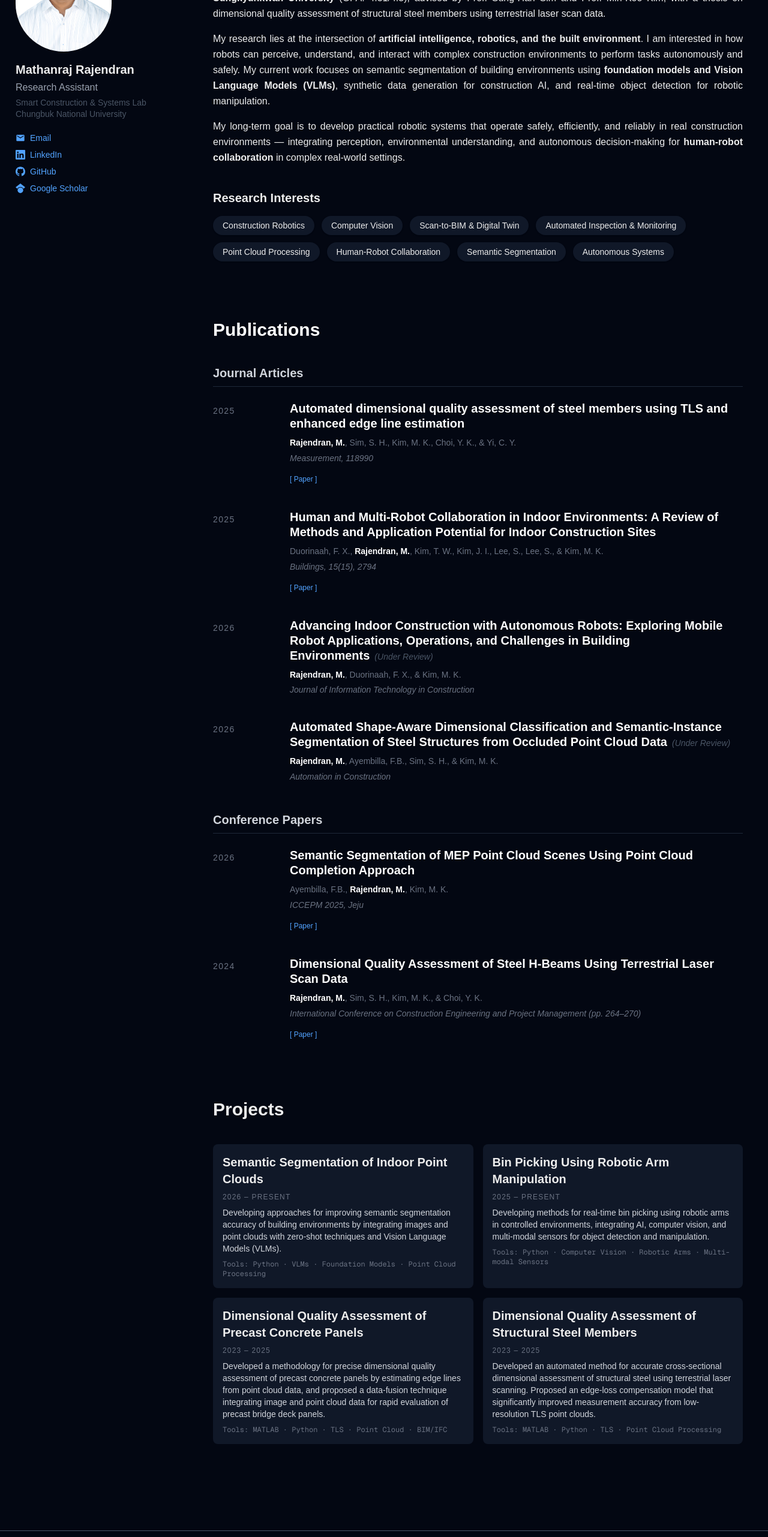
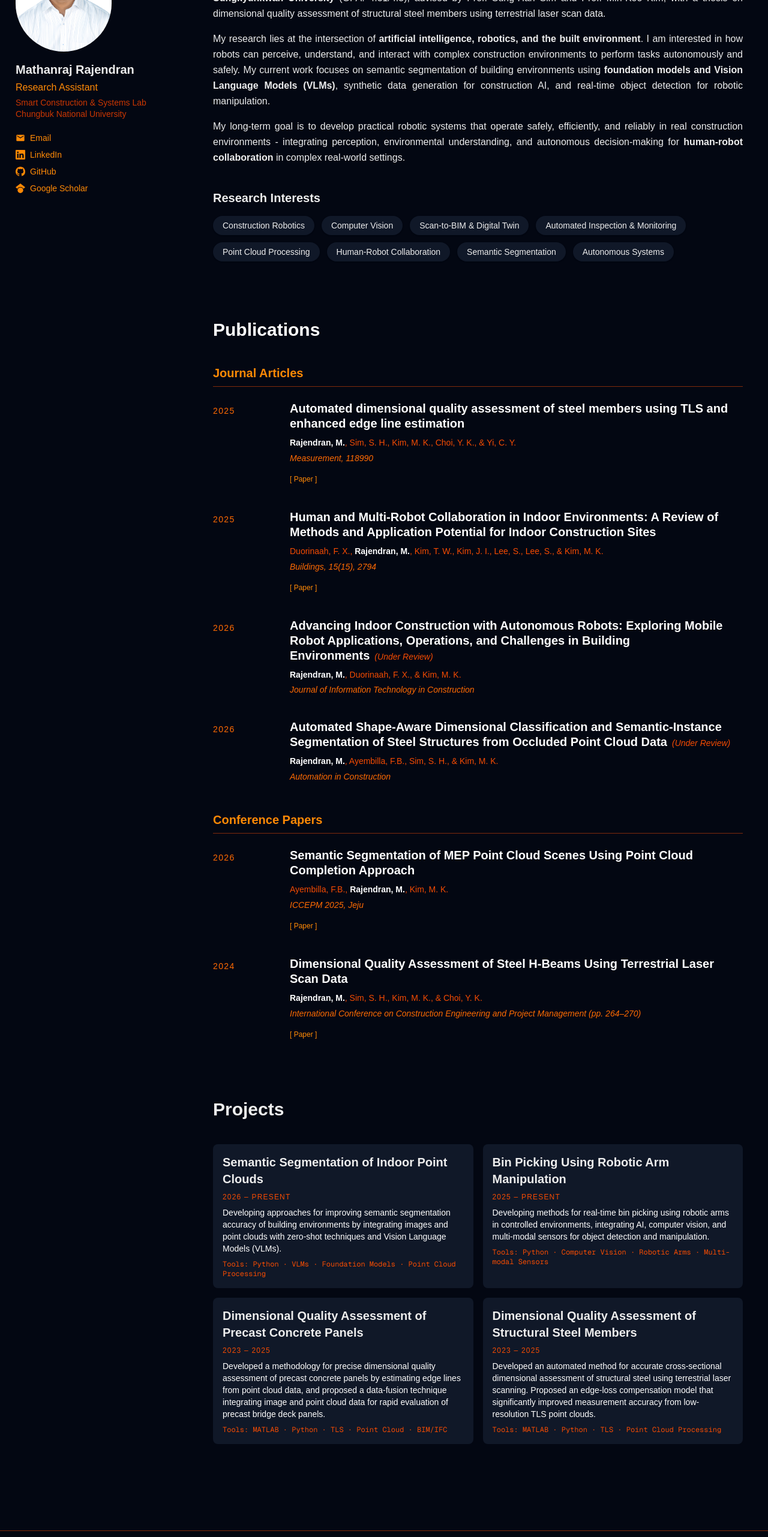
Before and after one commit to razmathan/razmathan.github.io, a Next.js app: page / in a window 1280 px wide. Shown: the part 234-2797 px from the top of the page at 60% size. Built offline with nearby package versions, Linux system fonts and the light colour scheme.

Commit message:
Apply orange color scheme

```diff
--- a/app/page.tsx
+++ b/app/page.tsx
@@ -13,7 +13,7 @@ export default function Home() {
     <div className="w-full h-full bg-gray-950 mx-auto min-h-screen flex flex-col items-center">
       <div className="w-full mx-auto min-h-screen flex flex-col items-center">
         <Navbar />
-        <hr className="w-full h-0.5 border-gray-800 mb-4" />
+        <hr className="w-full h-0.5 border-orange-900 mb-4" />
         <main className="max-w-[1260px] w-full mt-6 px-4 flex flex-col sm:grid sm:grid-cols-8 sm:gap-6 items-start">
 
           {/* Sidebar */}
@@ -26,8 +26,8 @@ export default function Home() {
               className="rounded-full object-cover"
             />
             <h2 className="text-xl font-semibold mt-4">Mathanraj Rajendran</h2>
-            <p className="text-md text-gray-400 text-left mt-1">Research Assistant</p>
-            <p className="text-sm text-gray-600 leading-snug mt-1">
+            <p className="text-md text-orange-400 text-left mt-1">Research Assistant</p>
+            <p className="text-sm text-orange-700 leading-snug mt-1">
               Smart Construction &amp; Systems Lab<br />
               Chungbuk National University
             </p>
@@ -35,7 +35,7 @@ export default function Home() {
             <div className="socials text-left mt-3 flex items-center gap-4 sm:block">
               <a
                 href="mailto:mathan@skku.edu"
-                className="block mt-2 text-blue-400 hover:underline text-sm flex items-center my-2"
+                className="block mt-2 text-orange-400 hover:underline text-sm flex items-center my-2"
               >
                 <MdEmail className="inline mr-2" size={16} />
                 Email
@@ -44,7 +44,7 @@ export default function Home() {
                 href="https://www.linkedin.com/in/mathanraj-rajendran"
                 target="_blank"
                 rel="noopener noreferrer"
-                className="block mt-2 text-blue-400 hover:underline text-sm flex items-center my-2"
+                className="block mt-2 text-orange-400 hover:underline text-sm flex items-center my-2"
               >
                 <BsLinkedin className="inline mr-2" size={16} />
                 LinkedIn
@@ -53,7 +53,7 @@ export default function Home() {
                 href="https://github.com/mathanraj"
                 target="_blank"
                 rel="noopener noreferrer"
-                className="block mt-2 text-blue-400 hover:underline text-sm flex items-center my-2"
+                className="block mt-2 text-orange-400 hover:underline text-sm flex items-center my-2"
               >
                 <BsGithub className="inline mr-2" size={16} />
                 GitHub
@@ -62,7 +62,7 @@ export default function Home() {
                 href="https://scholar.google.com"
                 target="_blank"
                 rel="noopener noreferrer"
-                className="block mt-2 text-blue-400 hover:underline text-sm flex items-center my-2"
+                className="block mt-2 text-orange-400 hover:underline text-sm flex items-center my-2"
               >
                 <FaGoogleScholar className="inline mr-2" size={16} />
                 Google Scholar
@@ -98,7 +98,7 @@ export default function Home() {
                 </p>
                 <p className="text-justify">
                   My long-term goal is to develop practical robotic systems that operate safely, efficiently,
-                  and reliably in real construction environments — integrating perception, environmental
+                  and reliably in real construction environments - integrating perception, environmental
                   understanding, and autonomous decision-making for{" "}
                   <strong>human-robot collaboration</strong> in complex real-world settings.
                 </p>
@@ -132,7 +132,7 @@ export default function Home() {
             <section className="my-12 w-full" id="publications">
               <h2 className="text-3xl font-semibold mb-10 text-white">Publications</h2>
 
-              <h3 className="text-xl font-semibold mb-6 text-gray-300 border-b border-gray-800 pb-2">
+              <h3 className="text-xl font-semibold mb-6 text-orange-400 border-b border-orange-900 pb-2">
                 Journal Articles
               </h3>
               <div className="flex flex-col mb-12">
@@ -166,7 +166,7 @@ export default function Home() {
                 />
               </div>
 
-              <h3 className="text-xl font-semibold mb-6 text-gray-300 border-b border-gray-800 pb-2">
+              <h3 className="text-xl font-semibold mb-6 text-orange-400 border-b border-orange-900 pb-2">
                 Conference Papers
               </h3>
               <div className="flex flex-col">
@@ -194,50 +194,50 @@ export default function Home() {
 
                 <div className="p-4 bg-gray-900 rounded-lg">
                   <h3 className="text-xl font-semibold mb-2">Semantic Segmentation of Indoor Point Clouds</h3>
-                  <p className="text-xs text-gray-500 mb-2 uppercase tracking-widest">2026 – Present</p>
-                  <p className="text-sm text-gray-300 mb-2">
+                  <p className="text-xs text-orange-600 mb-2 uppercase tracking-widest">2026 – Present</p>
+                  <p className="text-sm text-white mb-2">
                     Developing approaches for improving semantic segmentation accuracy of building environments
                     by integrating images and point clouds with zero-shot techniques and Vision Language Models (VLMs).
                   </p>
-                  <p className="text-xs font-mono text-gray-500">
+                  <p className="text-xs font-mono text-orange-600">
                     Tools: Python · VLMs · Foundation Models · Point Cloud Processing
                   </p>
                 </div>
 
                 <div className="p-4 bg-gray-900 rounded-lg">
                   <h3 className="text-xl font-semibold mb-2">Bin Picking Using Robotic Arm Manipulation</h3>
-                  <p className="text-xs text-gray-500 mb-2 uppercase tracking-widest">2025 – Present</p>
-                  <p className="text-sm text-gray-300 mb-2">
+                  <p className="text-xs text-orange-600 mb-2 uppercase tracking-widest">2025 – Present</p>
+                  <p className="text-sm text-white mb-2">
                     Developing methods for real-time bin picking using robotic arms in controlled environments,
                     integrating AI, computer vision, and multi-modal sensors for object detection and manipulation.
                   </p>
-                  <p className="text-xs font-mono text-gray-500">
+                  <p className="text-xs font-mono text-orange-600">
                     Tools: Python · Computer Vision · Robotic Arms · Multi-modal Sensors
                   </p>
                 </div>
 
                 <div className="p-4 bg-gray-900 rounded-lg">
                   <h3 className="text-xl font-semibold mb-2">Dimensional Quality Assessment of Precast Concrete Panels</h3>
-                  <p className="text-xs text-gray-500 mb-2 uppercase tracking-widest">2023 – 2025</p>
-                  <p className="text-sm text-gray-300 mb-2">
+                  <p className="text-xs text-orange-600 mb-2 uppercase tracking-widest">2023 – 2025</p>
+                  <p className="text-sm text-white mb-2">
                     Developed a methodology for precise dimensional quality assessment of precast concrete panels
                     by estimating edge lines from point cloud data, and proposed a data-fusion technique integrating
                     image and point cloud data for rapid evaluation of precast bridge deck panels.
                   </p>
-                  <p className="text-xs font-mono text-gray-500">
+                  <p className="text-xs font-mono text-orange-600">
                     Tools: MATLAB · Python · TLS · Point Cloud · BIM/IFC
                   </p>
                 </div>
 
                 <div className="p-4 bg-gray-900 rounded-lg">
                   <h3 className="text-xl font-semibold mb-2">Dimensional Quality Assessment of Structural Steel Members</h3>
-                  <p className="text-xs text-gray-500 mb-2 uppercase tracking-widest">2023 – 2025</p>
-                  <p className="text-sm text-gray-300 mb-2">
+                  <p className="text-xs text-orange-600 mb-2 uppercase tracking-widest">2023 – 2025</p>
+                  <p className="text-sm text-white mb-2">
                     Developed an automated method for accurate cross-sectional dimensional assessment of
                     structural steel using terrestrial laser scanning. Proposed an edge-loss compensation model
                     that significantly improved measurement accuracy from low-resolution TLS point clouds.
                   </p>
-                  <p className="text-xs font-mono text-gray-500">
+                  <p className="text-xs font-mono text-orange-600">
                     Tools: MATLAB · Python · TLS · Point Cloud Processing
                   </p>
                 </div>
--- a/components/footer/Footer.tsx
+++ b/components/footer/Footer.tsx
@@ -3,10 +3,10 @@ import React from 'react'
 function Footer() {
   return (
     // The outer div spans 100% width and holds the top border
-    <footer className="w-full border-t border-gray-600 mt-12">
+    <footer className="w-full border-t border-orange-900 mt-12">
         {/* The inner div centers the content to 1200px */}
         <div className="max-w-[1260px] w-full mx-auto py-8 flex items-center justify-center px-4">
-            <p className="m-0 text-sm text-gray-600">
+            <p className="m-0 text-sm text-orange-700">
                 © {new Date().getFullYear()} — Mathanraj Rajendran
             </p>
             {/* <div className="flex">
--- a/components/navbar/links/Links.tsx
+++ b/components/navbar/links/Links.tsx
@@ -39,7 +39,7 @@ const Links = () => {
                     <Link
                         key={link.title}
                         href={link.path}
-                        className={`px-6 text-sm font-semibold hover:text-blue-300`}
+                        className={`px-6 text-sm font-semibold hover:text-orange-400`}
                     >
                         {link.title}
                     </Link>
@@ -50,7 +50,7 @@ const Links = () => {
                         href={link.path}
                         target="_blank"
                         rel="noopener noreferrer"
-                        className="px-6 text-sm font-semibold hover:text-blue-300"
+                        className="px-6 text-sm font-semibold hover:text-orange-400"
                     >
                         {link.title}
                     </a>
--- a/components/publication/Publication.tsx
+++ b/components/publication/Publication.tsx
@@ -19,7 +19,7 @@ const Publication = ({ date, title, authors, venue, status, paperUrl }: Publicat
       namePattern.test(part) ? (
         <span key={i} className="text-white font-semibold">{part}</span>
       ) : (
-        <span key={i} className="text-gray-500">{part}</span>
+        <span key={i} className="text-orange-600">{part}</span>
       )
     );
   };
@@ -27,7 +27,7 @@ const Publication = ({ date, title, authors, venue, status, paperUrl }: Publicat
   return (
     <div className="flex flex-col md:flex-row gap-2 md:gap-8 mb-10 last:mb-0">
       {/* Date Column - Cleaner Styling */}
-      <div className="w-24 shrink-0 text-sm font-medium text-gray-500 pt-1.5 uppercase tracking-widest">
+      <div className="w-24 shrink-0 text-sm font-medium text-orange-500 pt-1.5 uppercase tracking-widest">
         {date}
       </div>
 
@@ -36,7 +36,7 @@ const Publication = ({ date, title, authors, venue, status, paperUrl }: Publicat
         <h3 className="text-xl font-bold text-white leading-tight">
           {title}
           {status && (
-            <span className="text-gray-600 font-normal italic text-sm ml-2">
+            <span className="text-orange-600 font-normal italic text-sm ml-2">
               ({status})
             </span>
           )}
@@ -46,7 +46,7 @@ const Publication = ({ date, title, authors, venue, status, paperUrl }: Publicat
           {renderAuthors(authors)}
         </p>
 
-        <p className="text-gray-500 italic text-sm mt-1">
+        <p className="text-orange-500 italic text-sm mt-1">
           {venue}
         </p>
 
@@ -56,7 +56,7 @@ const Publication = ({ date, title, authors, venue, status, paperUrl }: Publicat
               href={paperUrl}
               target="_blank"
               rel="noopener noreferrer"
-              className="text-blue-400 text-xs hover:underline"
+              className="text-orange-400 text-xs hover:underline"
             >
               [ Paper ]
             </a>
```
